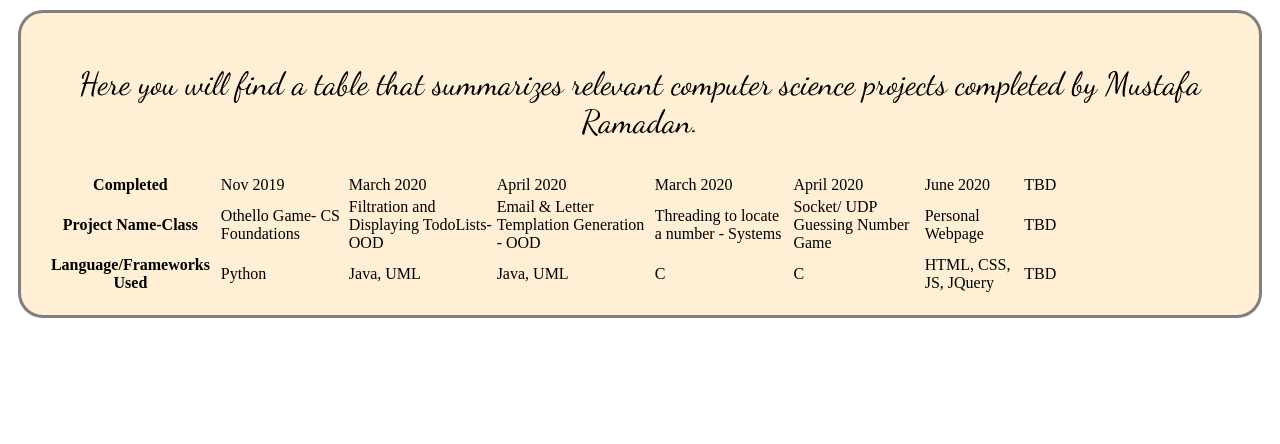
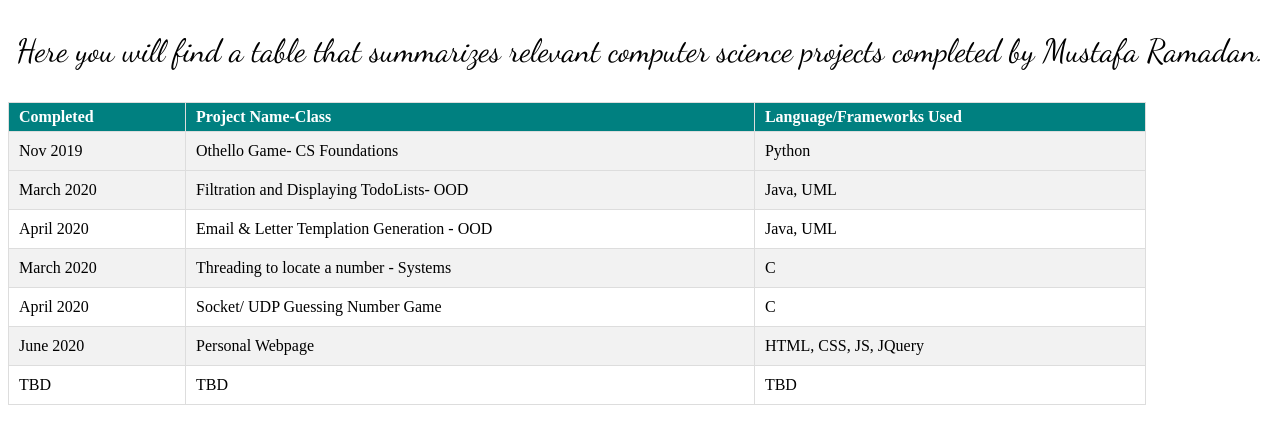
Before and after one commit to mustafaramadan4/PersonalWebsite, a website: page html_serve/previouswork.html in a window 1280 px wide. Drawn offline with Linux system fonts and the light colour scheme.

Commit message:
added css to previous work table

```diff
--- a/css/style1.css
+++ b/css/style1.css
@@ -1,9 +1,29 @@
-.my_container_div {
+/* .my_container_div {
   background-color: papayawhip;
   border: 3px gray solid;
   border-radius: 25px;
   margin: 10px;
   padding: 20px;
+} */
+
+.projects {
+  width: 90%;
+  border-collapse: collapse;
+}
+.projects td, .projects th {
+  border: 1px solid #ddd;
+  padding: 10px;
+}
+
+.projects tr:nth-child(even){background-color: #f2f2f2;}
+.projects tr:hover {background-color: #ddd;}
+
+.projects th{
+  padding-top: 5px;
+  padding-bottom: 5px;
+  text-align: left;
+  background-color: teal;
+  color: white;
 }
 
 p.fancy {
--- a/html_serve/previouswork.html
+++ b/html_serve/previouswork.html
@@ -6,42 +6,52 @@
     <link href="https://fonts.googleapis.com/css2?family=Dancing+Script&display=swap" rel="stylesheet">
   </head>
   <body>
-    <div class="my_container_div">
       <p class="fancy">
         Here you will find a table that summarizes relevant computer science projects completed by Mustafa Ramadan.
       </p>
-      <table style = "width: 85%">
+      <!-- <div class="my_container_div"> -->
+      <table class="projects">
+        <tr>
+          <th>Completed</th>
+          <th>Project Name-Class</th>
+          <th>Language/Frameworks Used</th>
         </tr>
-          <th>Completed</th>
+        <tr>
           <td>Nov 2019</td>
+          <td>Othello Game- CS Foundations</td>
+          <td>Python</td>
+        <tr>
+        <tr>
           <td>March 2020</td>
+          <td>Filtration and Displaying TodoLists- OOD</td>
+          <td>Java, UML</td>
+        </tr>
+        <tr>
           <td>April 2020</td>
+          <td>Email & Letter Templation Generation - OOD</td>
+          <td>Java, UML</td>
+        </tr>
+        <tr>
           <td>March 2020</td>
+          <td>Threading to locate a number - Systems</td>
+          <td>C</td>
+        </tr>
+        <tr>
           <td>April 2020</td>
+          <td>Socket/ UDP Guessing Number Game</td>
+          <td>C</td>
+        </tr>
+        <tr>
           <td>June 2020</td>
+          <td>Personal Webpage</td>
+          <td>HTML, CSS, JS, JQuery</td>
+        </tr>
+        <tr>
+          <td>TBD</td>
+          <td>TBD</td>
           <td>TBD</td>
         </tr>
-        <tr>
-          <th>Project Name-Class</th>
-          <td>Othello Game- CS Foundations</td>
-          <td>Filtration and Displaying TodoLists- OOD</td>
-          <td>Email & Letter Templation Generation - OOD</td>
-          <td>Threading to locate a number - Systems</td>
-          <td>Socket/ UDP Guessing Number Game</td>
-          <td>Personal Webpage</td>
-          <td>TBD</td>
-        </tr>
-        <tr>
-          <th>Language/Frameworks Used</th>
-          <td>Python</td>
-          <td>Java, UML</td>
-          <td>Java, UML</td>
-          <td>C</td>
-          <td>C</td>
-          <td>HTML, CSS, JS, JQuery</td>
-          <td> TBD</td>
-        </tr>
       </table>
-    </div>
+    <!-- </div> -->
   </body>
 </html>
```
